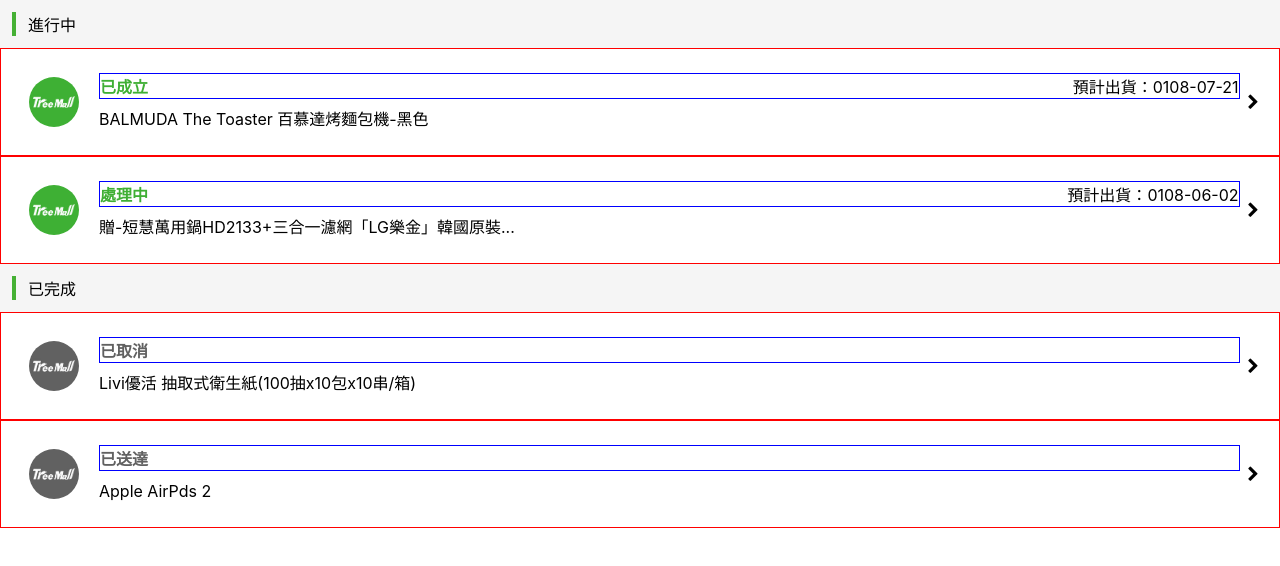
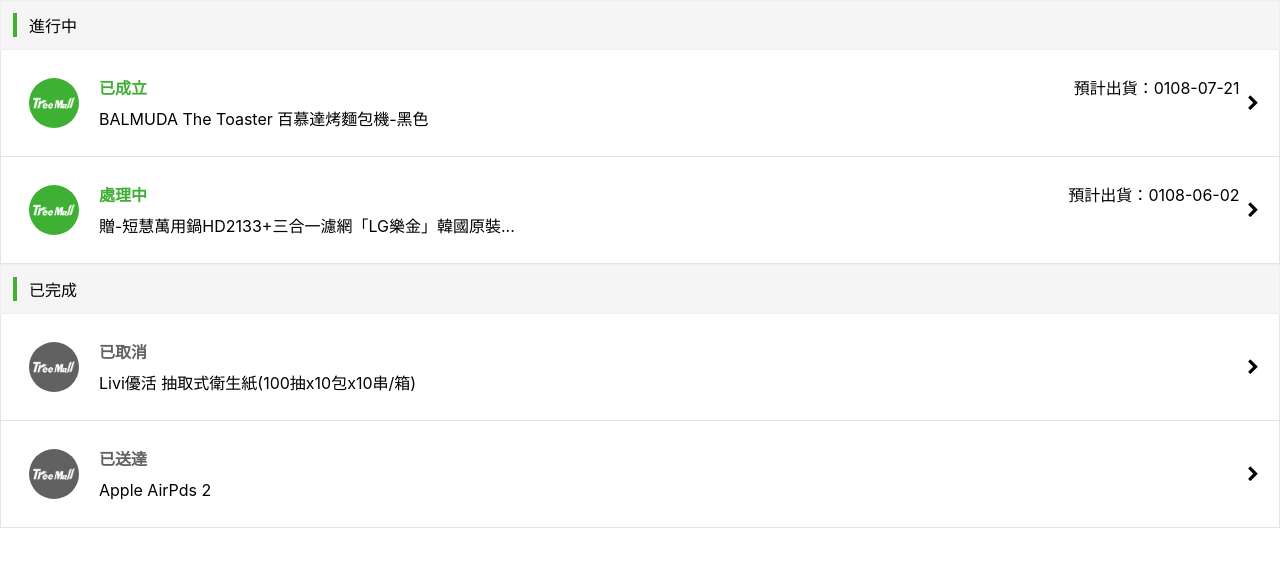
Before and after one commit to chiachun0920/order-dashboard, a React (Create React App) app: page / in a window 1280 px wide. Shown: the top 566 px of the page. Built offline with nearby package versions, Linux system fonts and the light colour scheme.

Commit message:
feat - update order-item border style

```diff
--- a/src/components/OrderItem.scss
+++ b/src/components/OrderItem.scss
@@ -2,8 +2,10 @@
   display: flex;
   flex-direction: row;
   align-items: center;
-  border: 1px solid red;
   padding: 20px;
+  border: 1px solid #E6E5E5;
+  border-top: none;
+
   .logo {
     width: 50px;
     height: 50px;
@@ -17,7 +19,6 @@
     margin-left: 12px;
     .description {
       display: flex;
-      border: 1px solid blue;
       flex-direction: row;
       .status {
         font-weight: bold;
--- a/src/components/Panel.scss
+++ b/src/components/Panel.scss
@@ -2,7 +2,8 @@
   .header {
     padding: 12px;
     background-color: #F5F5F5;
-    border-bottom: #EEEFEE;
+    border: 1px solid #EEEFEE;
+
     .title {
       text-align: left;
       padding-left: 12px;
```
